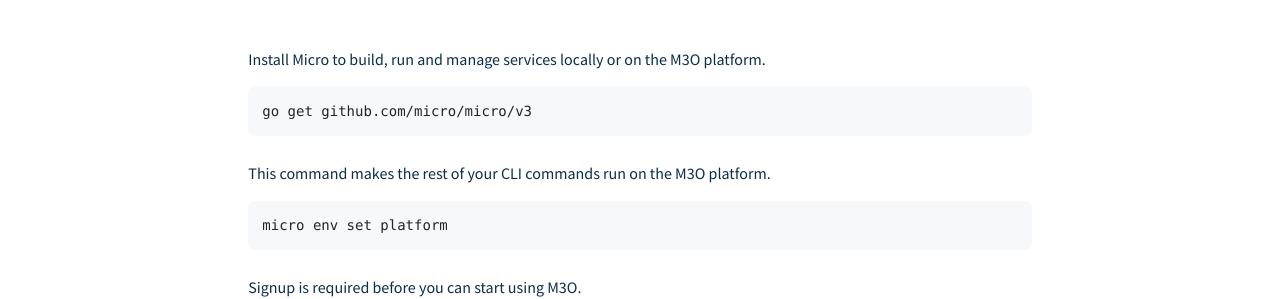
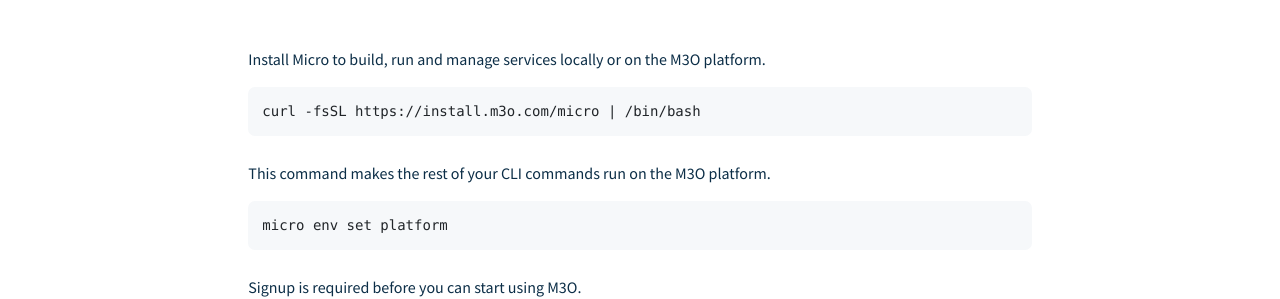
Before and after one commit to micro-community/go-micro-v2-doc, a Jekyll site: the page built from start.html, in a window 1280 px wide. Shown: the part 179-478 px from the top of the page. Built offline with Jekyll 4.4.1, drawn with Linux system fonts in a browser that asks for light colours; nearby versions of some CDN libraries.

Commit message:
Update start guide

```diff
--- a/start.html
+++ b/start.html
@@ -6,7 +6,7 @@
 
     <p>
 	Install Micro to build, run and manage services locally or on the M3O platform.
-	<pre class="command"><b>go get github.com/micro/micro/v3</b></pre>
+	<pre class="command"><b>curl -fsSL https://install.m3o.com/micro | /bin/bash</b></pre>
     </p>
 
     <p>
```
